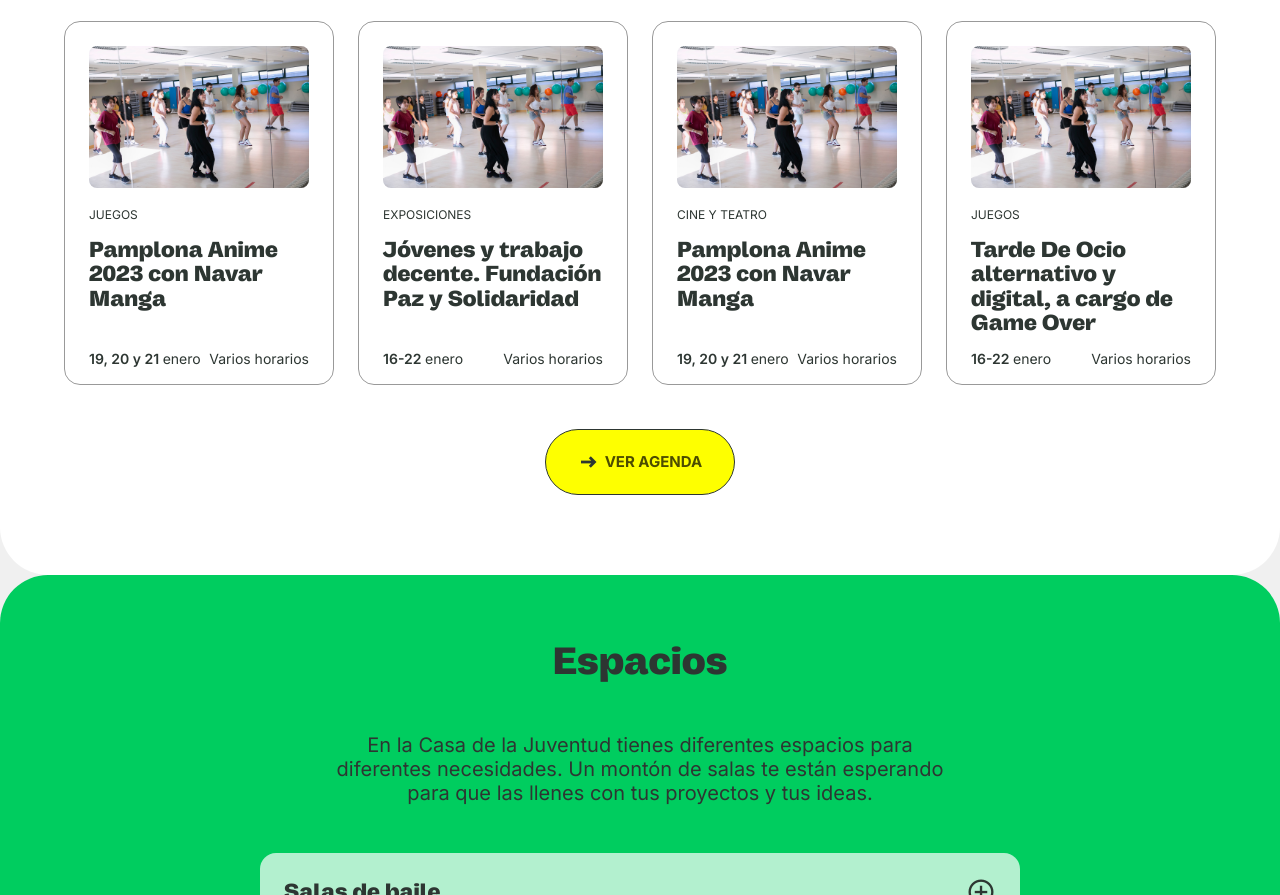
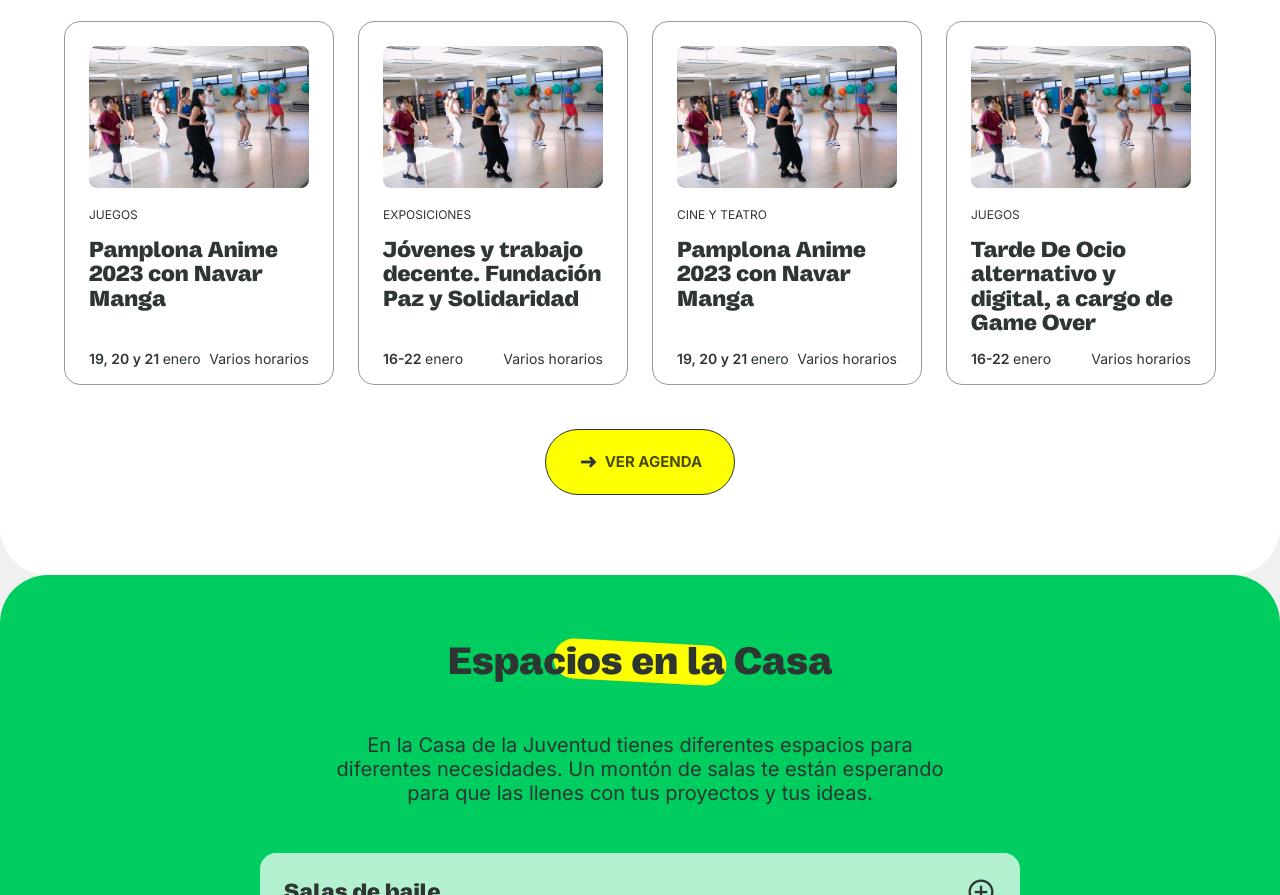
Before and after one commit to pamplonajoven/pamplonajoven.github.io, a website: page index.html in a window 1280 px wide. Shown: the part 1905-2800 px from the top of the page. Drawn offline with nearby package versions, Linux system fonts and the light colour scheme.

Commit message:
añadimos chorradica h2

```diff
--- a/index.html
+++ b/index.html
@@ -166,7 +166,7 @@
       </section>
       <section class="section section-secondary" id="tucasa" data-aos="fade-up">
         <div class="container">
-          <h2>Tu Casa... para todo</h2>
+          <h2 class="reveal">Tu Casa... para todo</h2>
           <div class="columns is-centered">
             <div class="column is-8-desktop">
               <div class="accordions">
@@ -299,7 +299,7 @@
       </section>
       <section class="section section-white" id="agenda" >
         <div class="container" data-aos="fade-up">
-          <h2>Próximos eventos</h2>
+          <h2 class="reveal">Próximos eventos</h2>
           <div class="columns is-multiline">
             <div class="column is-3-desktop is-6-tablet">
               <a class="evento">
@@ -379,7 +379,7 @@
       </section>
       <section class="section section-secondary" id="espacios" data-aos="fade-up">
         <div class="container">
-          <h2>Espacios</h2>
+          <h2 class="reveal">Espacios en la Casa</h2>
           <div class="columns is-centered">
             <div class="column is-8-desktop">
               <p class="lead">
@@ -545,7 +545,7 @@
       </section>
       <section class="section section-white" id="calendario" data-aos="fade-up">
         <div class="container">
-          <h2>Calendario y horarios</h2>
+          <h2 class="reveal">Calendario y horarios</h2>
           <div class="columns is-centered">
             <div class="column is-8-desktop">
               <div class="columns is-multiline">
--- a/scss/_reveal.scss
+++ b/scss/_reveal.scss
@@ -14,6 +14,17 @@
     opacity: 1;
   }
 
+  h2.reveal{
+    &:before{
+      width: 0;
+    }
+    &.active{
+      &::before{
+        width: 15%;
+      }
+    }
+  }
+
     //Other animations
     .fade-in{
       animation: fadeIn ease 1.5s;
--- a/scss/_typography.scss
+++ b/scss/_typography.scss
@@ -75,6 +75,24 @@ h2{
 	line-height: 1.2;
 	@include tablet{
 		padding: 3rem 1rem;
+	}
+	position: relative;
+	z-index: 1;
+	&::before{
+		content: "";
+		display: block;
+		position: absolute;
+		z-index: -1;
+		border-radius: 100px;
+		background-color: $primary;
+		height: 40px;
+		width: 15%;
+		margin: 0 auto;
+		top: 50%;
+		left: 50%;
+		transform: translate(-50%, -50%) rotate(3deg) ;
+		transition: width 2s;
+		mix-blend-mode: multiply;
 	}
 }
 
```
Also changed, not shown: css/custom.css.
